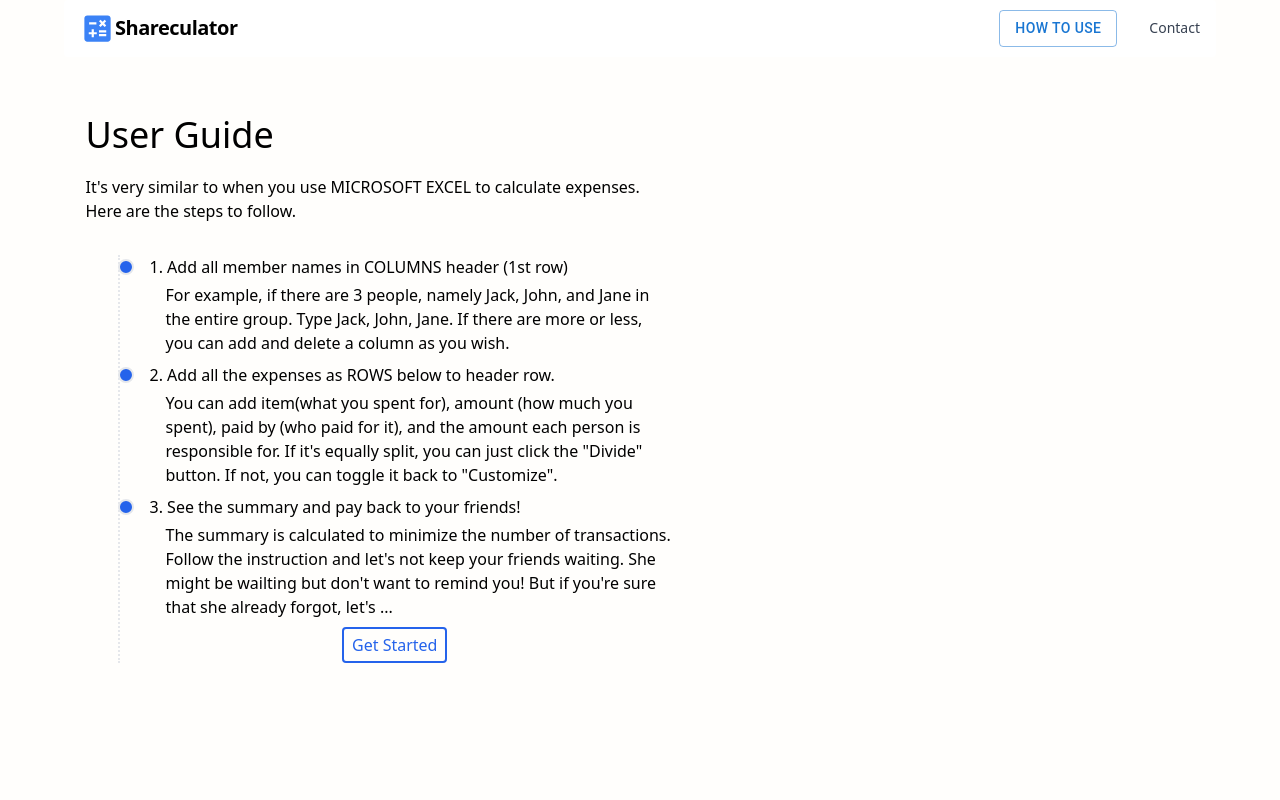
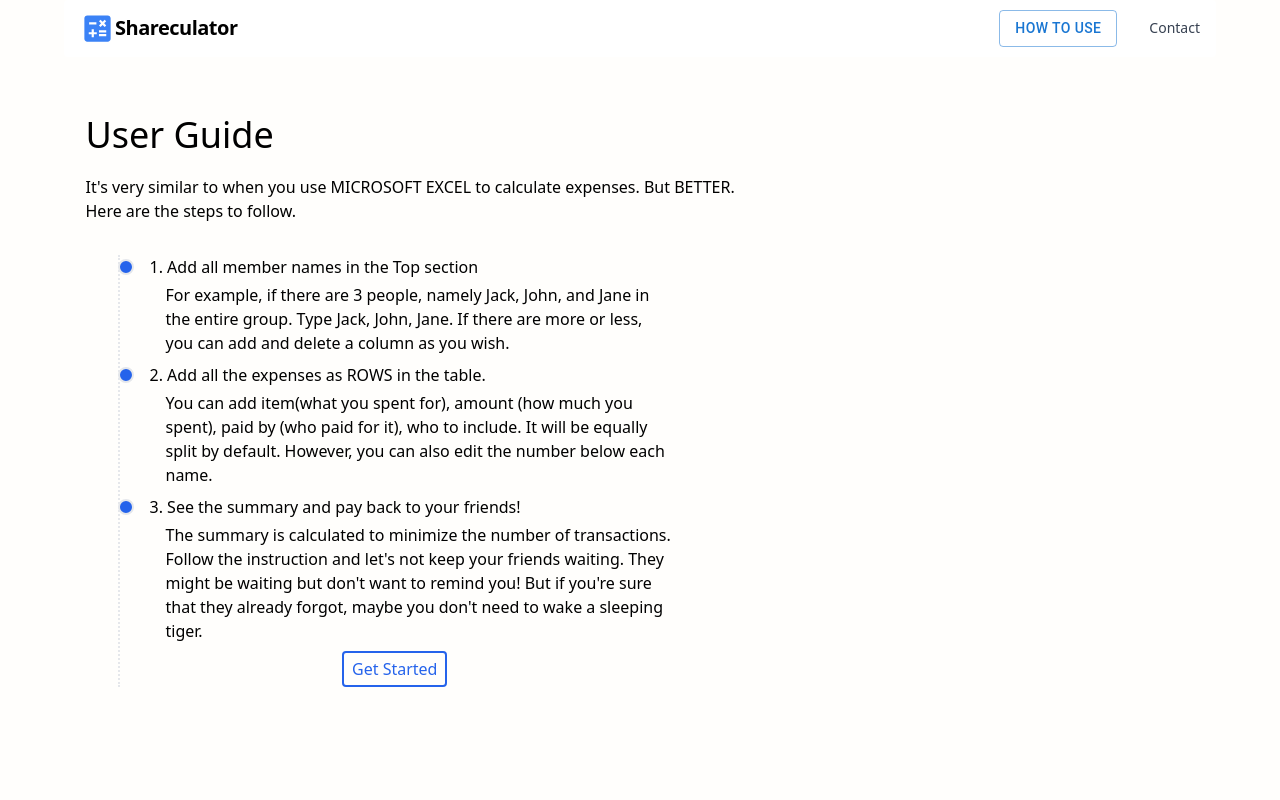
Before and after one commit to KittichoteKamalapirat/shareculator, a React (Create React App) app: page /guide in a window 1280 px wide. Shown: the top 800 px of the page. Built offline with nearby package versions, Linux system fonts and the light colour scheme.

Commit message:
📜 edited typo

```diff
--- a/src/components/Table.tsx
+++ b/src/components/Table.tsx
@@ -244,7 +244,7 @@ export const Table: React.FC<TableProps> = ({}) => {
       <div className="mx-1 ">
         <h2 className="font-bold text-xl mb-2">
           {/* <h2 className="text-black text-3xl my-4 mx-2"> */}
-          Who were there are the party?
+          Who were there at the party?
         </h2>
         <Card title="">
           {memberArray.map((name, index) => (
--- a/src/pages/Guide.tsx
+++ b/src/pages/Guide.tsx
@@ -12,6 +12,7 @@ export const Guide: React.FC<GuideProps> = ({}) => {
 
       <p className="mt-5">
         It's very similar to when you use MICROSOFT EXCEL to calculate expenses.
+        But BETTER.
       </p>
       <p>Here are the steps to follow.</p>
       <div className="relative md:w-1/2  m-8">
@@ -21,7 +22,7 @@ export const Guide: React.FC<GuideProps> = ({}) => {
             <div className="flex items-center mb-1">
               <div className="bg-blue-600 rounded-full h-4 w-4 border-gray-200 border-2 z-1"></div>
               <div className="flex-1 ml-4 font-medium">
-                1. Add all member names in COLUMNS header (1st row)
+                1. Add all member names in the Top section
               </div>
             </div>
             <div className="ml-12">
@@ -34,14 +35,14 @@ export const Guide: React.FC<GuideProps> = ({}) => {
             <div className="flex items-center mb-1">
               <div className="bg-blue-600 rounded-full h-4 w-4 border-gray-200 border-2 z-1"></div>
               <div className="flex-1 ml-4 font-medium">
-                2. Add all the expenses as ROWS below to header row.
+                2. Add all the expenses as ROWS in the table.
               </div>
             </div>
             <div className="ml-12">
               You can add item(what you spent for), amount (how much you spent),
-              paid by (who paid for it), and the amount each person is
-              responsible for. If it's equally split, you can just click the
-              "Divide" button. If not, you can toggle it back to "Customize".
+              paid by (who paid for it), who to include. It will be equally
+              split by default. However, you can also edit the number below each
+              name.
             </div>
           </li>
           <li className="mb-2">
@@ -54,8 +55,9 @@ export const Guide: React.FC<GuideProps> = ({}) => {
             <div className="ml-12">
               The summary is calculated to minimize the number of transactions.
               Follow the instruction and let's not keep your friends waiting.
-              She might be wailting but don't want to remind you! But if you're
-              sure that she already forgot, let's ...
+              They might be waiting but don't want to remind you! But if you're
+              sure that they already forgot, maybe you don't need to wake a
+              sleeping tiger.
             </div>
           </li>
         </ul>
```
